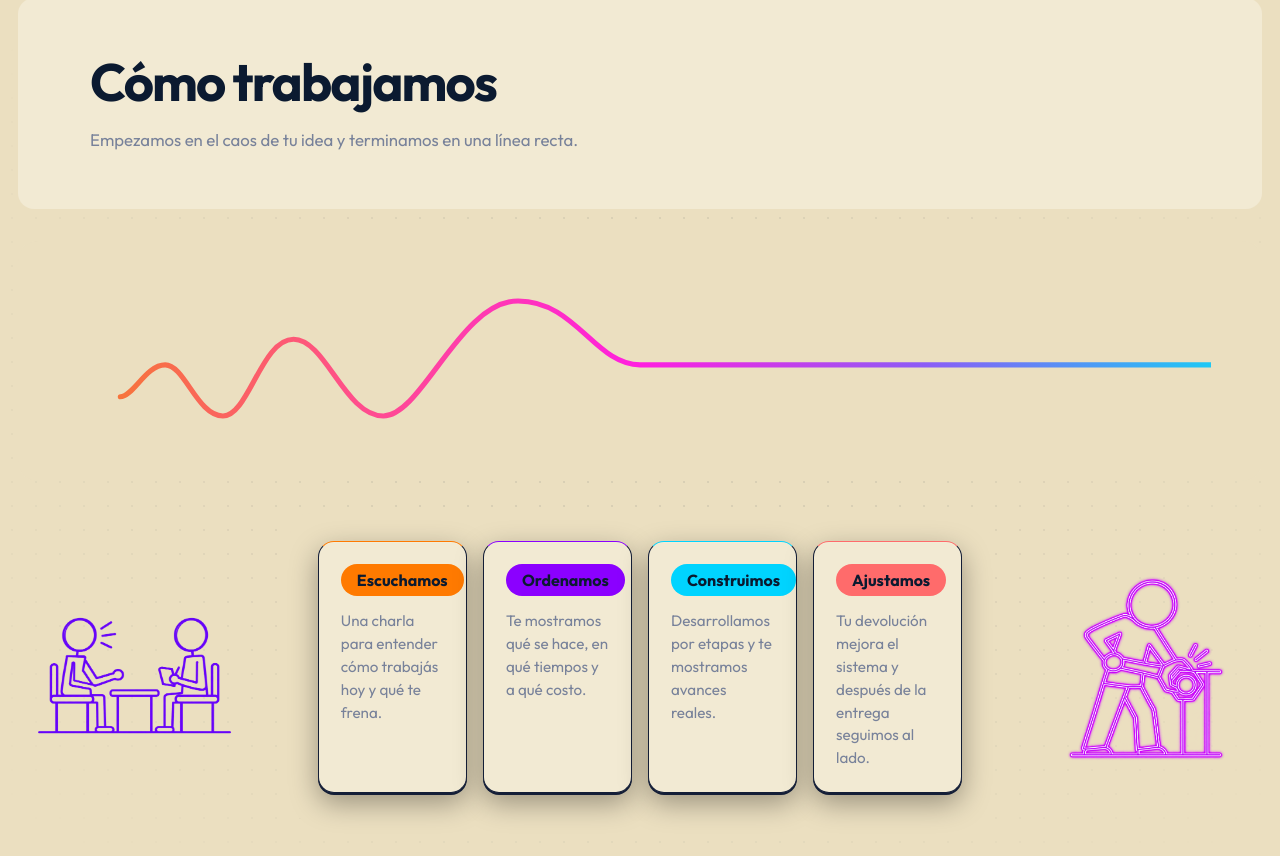
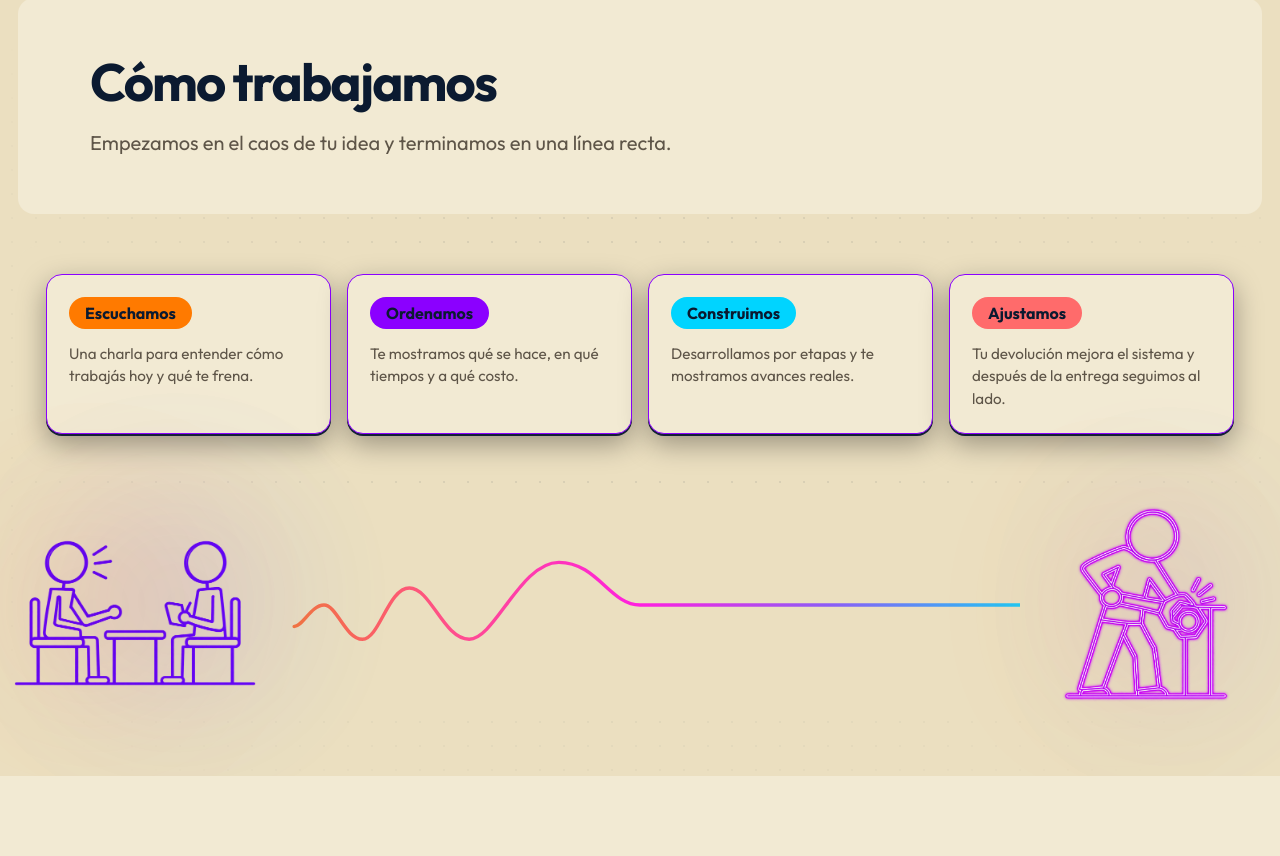
Before and after one commit to JuampiSuarez314/Pagina-del-Consultorio, a plain HTML site: page index.html in a window 1280 px wide. Shown: the part 680-1536 px from the top of the page. After the commit the page ends 1456 px from the top, so only its background shows below. Drawn offline with nearby package versions, Linux system fonts and the light colour scheme.

Commit message:
Sección 'Como trabajamos' completada - cambios estéticos

```diff
--- a/index.html
+++ b/index.html
@@ -4,7 +4,7 @@
   <meta charset="utf-8">
   <meta name="viewport" content="width=device-width, initial-scale=1">
   <meta name="theme-color" content="#F2EAD3">
-  <meta name="description" content="Desarrollamos sistemas y pÃ¡ginas web a medida para ordenar tu emprendimiento.">
+  <meta name="description" content="Desarrollamos sistemas y páginas web a medida para ordenar tu emprendimiento.">
   <title>Consultorio -- De la charla, al sistema</title>
   <link rel="preconnect" href="https://fonts.googleapis.com">
   <link rel="preconnect" href="https://fonts.gstatic.com" crossorigin>
@@ -44,7 +44,7 @@
         </div>
       </div>
       <div class="hero-art">
-        <img src="assets/stickman-neon.png" alt="Stickman sentado en un sillÃ³n, escribiendo en una libreta">
+        <img src="assets/stickman-neon.png" alt="Stickman sentado en un sillón, escribiendo en una libreta">
         <span class="hero-chip hero-chip--idea" aria-hidden="true"><i></i>Idea</span>
         <span class="hero-chip hero-chip--plan" aria-hidden="true"><i></i>Plan</span>
         <span class="hero-chip hero-chip--system" aria-hidden="true"><i></i>Sistema ✓</span>
@@ -64,7 +64,12 @@
       </div>
       <div class="como-trabajamos__contenido">
         <div class="ct-fila">
-          <img class="ct-stick ct-stick--izq" src="assets/stickman-conversacion.png" alt="stickmans conversando">
+          <div class="como-trabajamos__stick como-trabajamos__stick--izq">
+            <span class="como-trabajamos__stick-glow como-trabajamos__stick-glow--pink" aria-hidden="true"></span>
+            <span class="como-trabajamos__stick-glow como-trabajamos__stick-glow--cyan" aria-hidden="true"></span>
+            <span class="como-trabajamos__stick-glow como-trabajamos__stick-glow--orange" aria-hidden="true"></span>
+            <img class="ct-stick ct-stick--izq" src="assets/stickman-conversacion.png" alt="stickmans conversando">
+          </div>
         <div class="como-trabajamos__panel">
           <ol class="como-trabajamos__pasos">
             <li class="como-trabajamos__tarjeta">
@@ -85,7 +90,12 @@
             </li>
           </ol>
         </div>
-          <img class="ct-stick ct-stick--der" src="assets/stickman-herramienta.png" alt="Stickman ajustando una tuerca">
+          <div class="como-trabajamos__stick como-trabajamos__stick--der">
+            <span class="como-trabajamos__stick-glow como-trabajamos__stick-glow--pink" aria-hidden="true"></span>
+            <span class="como-trabajamos__stick-glow como-trabajamos__stick-glow--cyan" aria-hidden="true"></span>
+            <span class="como-trabajamos__stick-glow como-trabajamos__stick-glow--orange" aria-hidden="true"></span>
+            <img class="ct-stick ct-stick--der" src="assets/stickman-herramienta.png" alt="Stickman ajustando una tuerca">
+          </div>
         </div>
       </div>
     </section>
--- a/styles.css
+++ b/styles.css
@@ -24,7 +24,7 @@ a { color: inherit; }
   position: sticky;
   z-index: 10;
   top: 0;
-  background: rgba(242, 234, 211, .75);
+  background: #141E37;
   backdrop-filter: blur(14px);
   -webkit-backdrop-filter: blur(14px);
   transition: box-shadow .3s ease;
@@ -53,7 +53,7 @@ a { color: inherit; }
   gap: 18px;
 }
 .brand { grid-column: 1; display: inline-flex; width: fit-content; align-items: center; justify-self: start; text-decoration: none; }
-.brand img { display: block; height: 38px; width: auto; mix-blend-mode: multiply; transition: transform .2s ease; }
+.brand img { display: block; height: 38px; width: auto; transition: transform .2s ease; }
 .brand:hover img { transform: scale(1.03); }
 .header-message { grid-column: 2; justify-self: center; text-align: center; line-height: 1.05; }
 .header-slogan { margin: 0; color: var(--navy); font-size: clamp(1.05rem, 2.65vw, 2rem); font-weight: 700; letter-spacing: -.025em; white-space: nowrap; }
@@ -105,11 +105,9 @@ a { color: inherit; }
 }
 .button:hover { transform: translateY(-2px); background: #d900d9; }
 .button:focus-visible { outline: 3px solid var(--cyan); outline-offset: 3px; }
-.header-cta { grid-column: 3; justify-self: end; gap: 8px; text-transform: uppercase; letter-spacing: .08em; transition: transform .2s ease, box-shadow .2s ease, background-color .2s ease; }
-.header-cta { position: relative; border: 1px solid rgba(255,255,255,.18); background: linear-gradient(155deg, #263b5b, #0b1a30 72%); box-shadow: 0 4px 0 #06101f, 0 8px 17px rgba(11,26,48,.2), inset 0 1px 0 rgba(255,255,255,.2); text-shadow: 0 1px 2px rgba(0,0,0,.25); }
-.header-cta::after { content: ""; position: absolute; left: 22px; right: 22px; bottom: 5px; height: 2px; border-radius: 2px; background: linear-gradient(90deg, #ff7a00, #00b8e6); opacity: .9; }
-.header-cta:hover { transform: translateY(-2px); background: linear-gradient(155deg, #30496d, #102541 72%); box-shadow: 0 6px 0 #06101f, 0 11px 20px rgba(11,26,48,.24), inset 0 1px 0 rgba(255,255,255,.24); }
-.header-cta:active { transform: translateY(3px); box-shadow: 0 1px 0 #06101f, 0 3px 8px rgba(11,26,48,.18), inset 0 2px 4px rgba(0,0,0,.2); }
+.header-cta { grid-column: 3; justify-self: end; gap: 8px; text-transform: uppercase; transition: transform .2s ease, box-shadow .2s ease, background-color .2s ease; }
+.header-cta { border: 1px solid rgba(255,255,255,.55); background: #FF00FF; box-shadow: 0 8px 20px rgba(255, 0, 255, .25); text-shadow: none; }
+.header-cta:hover { transform: translateY(-2px); background: #E600E6; box-shadow: 0 10px 24px rgba(255, 0, 255, .42); }
 .header-arrow { display: inline-block; transition: transform .2s ease; }
 .header-cta:hover .header-arrow { transform: translateX(4px); }
 .mobile-menu-toggle { display: none; }
@@ -427,13 +425,13 @@ a { color: inherit; }
 .como-trabajamos__subtitulo {
   max-width: 58ch;
   margin: 16px 0 0;
-  color: #78829a;
+  color: #5E5548;
   font-size: 1.05rem;
   line-height: 1.55;
 }
 
 .como-trabajamos__banda {
-  padding: clamp(16px, 2.5vw, 28px) clamp(18px, 4vw, 52px);
+  padding: clamp(10px, 1.5vw, 16px) clamp(18px, 4vw, 52px);
   border-radius: 20px;
   background: #EBDFC0;
   box-shadow: none;
@@ -441,9 +439,10 @@ a { color: inherit; }
 
 .como-trabajamos__curva {
   display: block;
-  width: 100%;
+  width: min(100%, 760px);
   max-width: 100%;
   height: auto;
+  margin: 0 auto;
 }
 
 .ct-fila {
@@ -453,14 +452,44 @@ a { color: inherit; }
   column-gap: clamp(20px, 3vw, 48px);
 }
 
-.ct-stick {
-  display: block;
+.como-trabajamos__stick {
+  position: relative;
+  display: grid;
+  place-items: center;
   width: auto;
   max-width: 100%;
   height: clamp(150px, 16vw, 220px);
-  object-fit: contain;
   justify-self: center;
   align-self: center;
+  isolation: isolate;
+}
+
+.como-trabajamos__stick--izq { aspect-ratio: 1448 / 1086; }
+.como-trabajamos__stick--der { aspect-ratio: 1126 / 1397; }
+
+.como-trabajamos__stick-glow {
+  position: absolute;
+  z-index: 0;
+  width: 70%;
+  height: 90%;
+  border-radius: 50%;
+  filter: blur(76px);
+  opacity: .11;
+  pointer-events: none;
+}
+
+.como-trabajamos__stick-glow--pink { top: 2%; right: 7%; background: #FF00FF; }
+.como-trabajamos__stick-glow--cyan { right: 1%; bottom: 6%; background: #00B8E6; opacity: .1; }
+.como-trabajamos__stick-glow--orange { bottom: 3%; left: 1%; background: #FF7A00; opacity: .09; }
+
+.ct-stick {
+  position: relative;
+  z-index: 1;
+  display: block;
+  width: 100%;
+  max-width: 100%;
+  height: 100%;
+  object-fit: contain;
   background: transparent;
   box-shadow: none;
   filter: none;
@@ -492,11 +521,11 @@ a { color: inherit; }
 
 .como-trabajamos__tarjeta {
   --ct-accent: var(--ct-orange);
+  --ct-card-border: var(--ct-violet);
 
   min-width: 0;
   padding: 22px;
-  border: 1px solid var(--ct-line);
-  border-top-color: var(--ct-accent);
+  border: 1px solid var(--ct-card-border);
   border-radius: 16px;
   background: var(--ct-beige);
   box-shadow: inset 0 1px 0 rgba(255, 255, 255, .07), 0 2px 0 var(--ct-line), 0 10px 28px rgba(0, 0, 0, .35);
@@ -509,7 +538,7 @@ a { color: inherit; }
 
 .como-trabajamos__tarjeta:hover,
 .como-trabajamos__tarjeta:focus-within {
-  border-color: var(--ct-accent);
+  border-color: var(--ct-card-border);
   box-shadow: inset 0 1px 0 rgba(255, 255, 255, .07), 0 2px 0 var(--ct-accent), 0 10px 28px rgba(0, 0, 0, .35), 0 0 24px color-mix(in srgb, var(--ct-accent) 42%, transparent);
   transform: translateY(-6px);
 }
@@ -532,9 +561,71 @@ a { color: inherit; }
 
 .como-trabajamos__tarjeta-descripcion {
   margin: 14px 0 0;
-  color: #78829a;
+  color: #5E5548;
   font-size: .95rem;
   line-height: 1.5;
+}
+
+@media (min-width: 1024px) {
+  .como-trabajamos {
+    --ct-final-row-height: clamp(180px, 17vw, 240px);
+
+    display: flex;
+    flex-direction: column;
+    gap: 0;
+  }
+
+  .como-trabajamos__subtitulo {
+    font-size: 1.25rem;
+  }
+
+  .como-trabajamos__encabezado {
+    order: 1;
+  }
+
+  .como-trabajamos__contenido {
+    order: 2;
+    margin-top: var(--ct-gap);
+  }
+
+  .como-trabajamos__banda {
+    order: 3;
+    display: flex;
+    align-items: center;
+    height: var(--ct-final-row-height);
+    margin-top: calc(-1 * var(--ct-final-row-height));
+    z-index: 0;
+  }
+
+  .ct-fila {
+    grid-template-columns: minmax(0, 1fr) minmax(0, 3fr) minmax(0, 1fr);
+    grid-template-rows: auto var(--ct-final-row-height);
+    row-gap: var(--ct-gap);
+  }
+
+  .como-trabajamos__stick {
+    height: var(--ct-final-row-height);
+  }
+
+  .como-trabajamos__stick--izq {
+    max-width: none;
+    grid-column: 1;
+    grid-row: 2;
+  }
+
+  .como-trabajamos__stick--der {
+    grid-column: 3;
+    grid-row: 2;
+  }
+
+  .como-trabajamos__panel {
+    grid-column: 1 / -1;
+    grid-row: 1;
+  }
+
+  .como-trabajamos__tarjeta {
+    min-height: 0;
+  }
 }
 
 @media (min-width: 768px) and (max-width: 1023px) {
@@ -543,12 +634,12 @@ a { color: inherit; }
     row-gap: var(--ct-gap);
   }
 
-  .ct-stick {
+  .como-trabajamos__stick {
     height: 130px;
   }
 
-  .ct-stick--izq { grid-column: 1; grid-row: 1; }
-  .ct-stick--der { grid-column: 2; grid-row: 1; }
+  .como-trabajamos__stick--izq { grid-column: 1; grid-row: 1; }
+  .como-trabajamos__stick--der { grid-column: 2; grid-row: 1; }
 
   .como-trabajamos__panel {
     grid-column: 1 / -1;
@@ -578,7 +669,7 @@ a { color: inherit; }
   }
 
   .como-trabajamos__banda {
-    padding: 14px 18px;
+    padding: 10px 18px;
     border-radius: 16px;
   }
 
@@ -587,13 +678,13 @@ a { color: inherit; }
     gap: var(--ct-gap);
   }
 
-  .ct-stick {
+  .como-trabajamos__stick {
     height: 100px;
   }
 
-  .ct-stick--izq { grid-row: 1; }
+  .como-trabajamos__stick--izq { grid-row: 1; }
   .como-trabajamos__panel { grid-row: 2; padding: 20px; border-radius: 16px; }
-  .ct-stick--der { grid-row: 3; }
+  .como-trabajamos__stick--der { grid-row: 3; }
 
   .como-trabajamos__pasos {
     grid-template-columns: 1fr;
```
